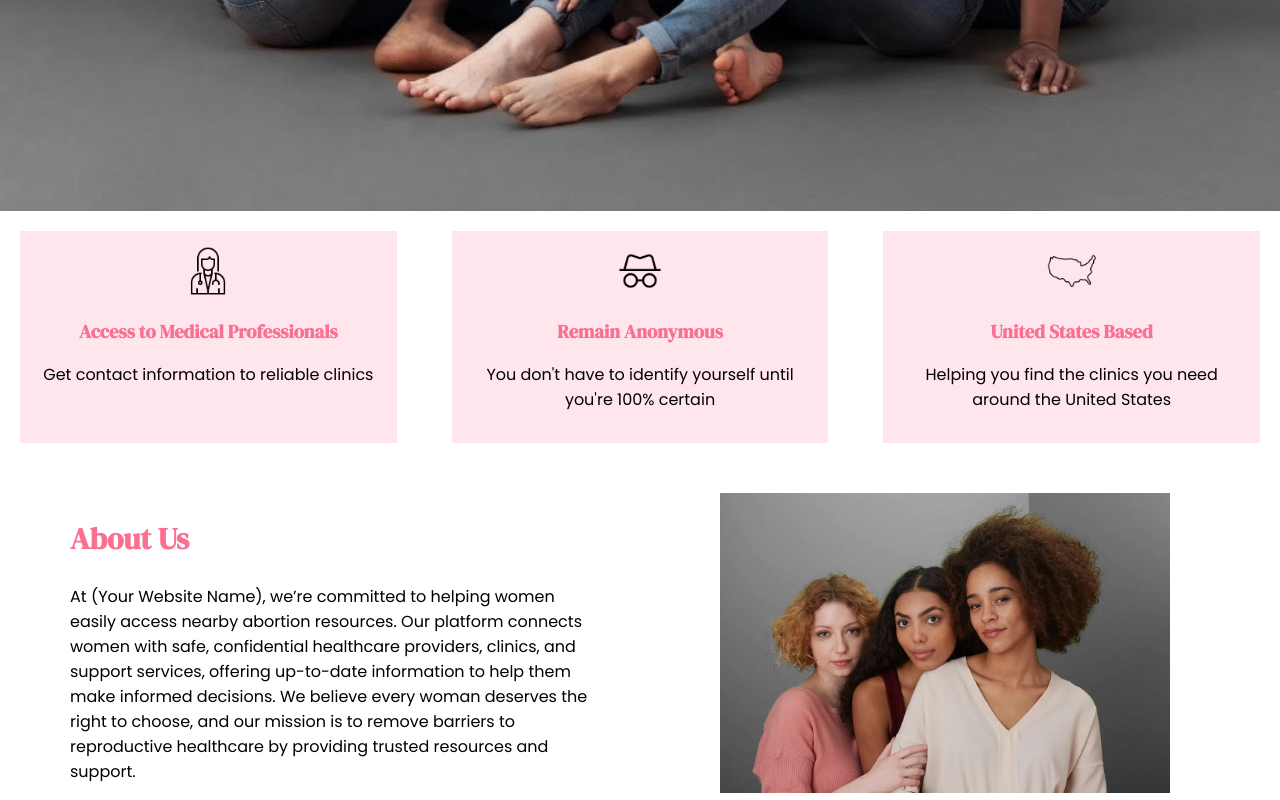
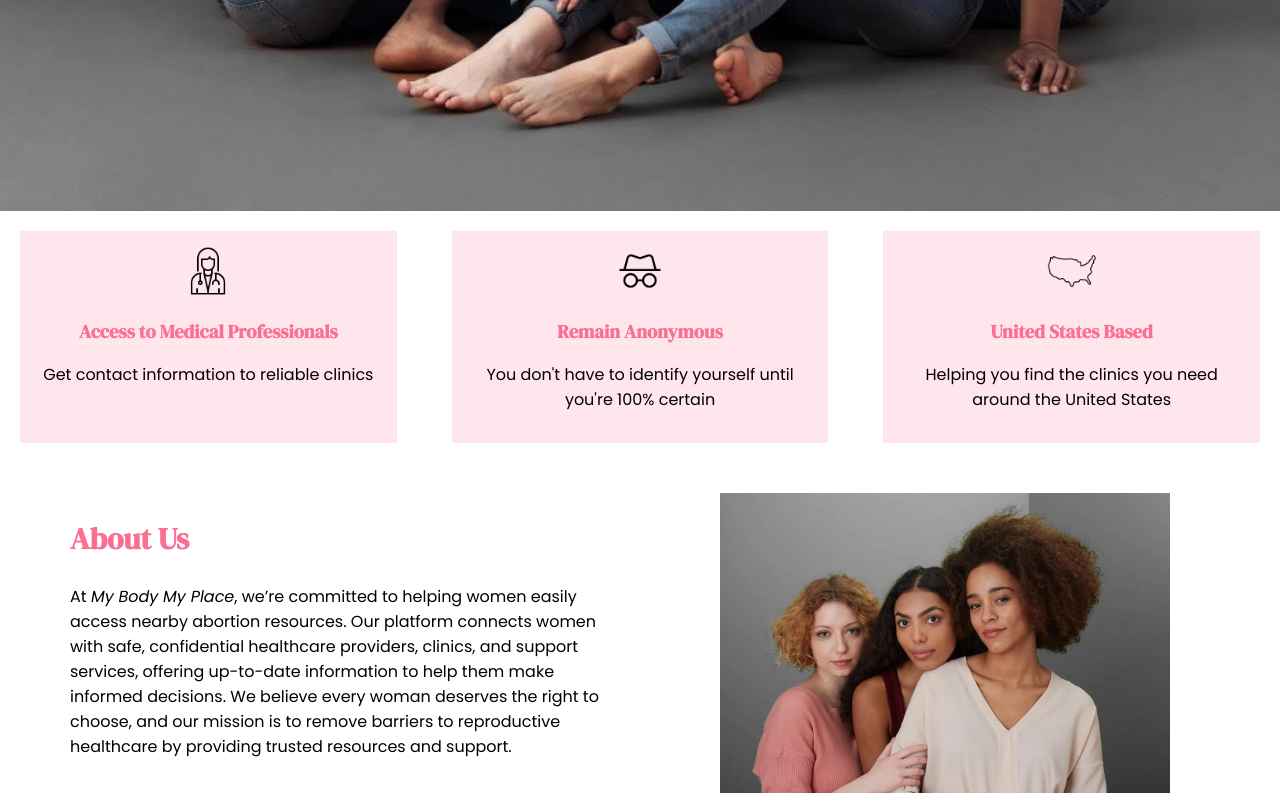
Before and after one commit to kaylainoa/Swamphacks, a React (Create React App) app: page / in a window 1280 px wide. Shown: the part 649-1449 px from the top of the page. Built offline with nearby package versions, Linux system fonts and the light colour scheme.

Commit message:
edited about text

```diff
--- a/src/Home.js
+++ b/src/Home.js
@@ -38,7 +38,7 @@ const Home = () => {
       <div className="About-Us">
         <div className="column">
           <h2> About Us</h2>
-          <p>At (Your Website Name), we’re committed to helping women easily access nearby abortion resources.
+          <p>At <em>My Body My Place</em>, we’re committed to helping women easily access nearby abortion resources.
           Our platform connects women with safe, confidential healthcare providers, clinics, and support services,
           offering up-to-date information to help them make informed decisions. We believe every woman deserves the
           right to choose, and our mission is to remove barriers to reproductive healthcare by providing trusted
```
Also changed, not shown: src/Assets/whitearrow.png (added).
